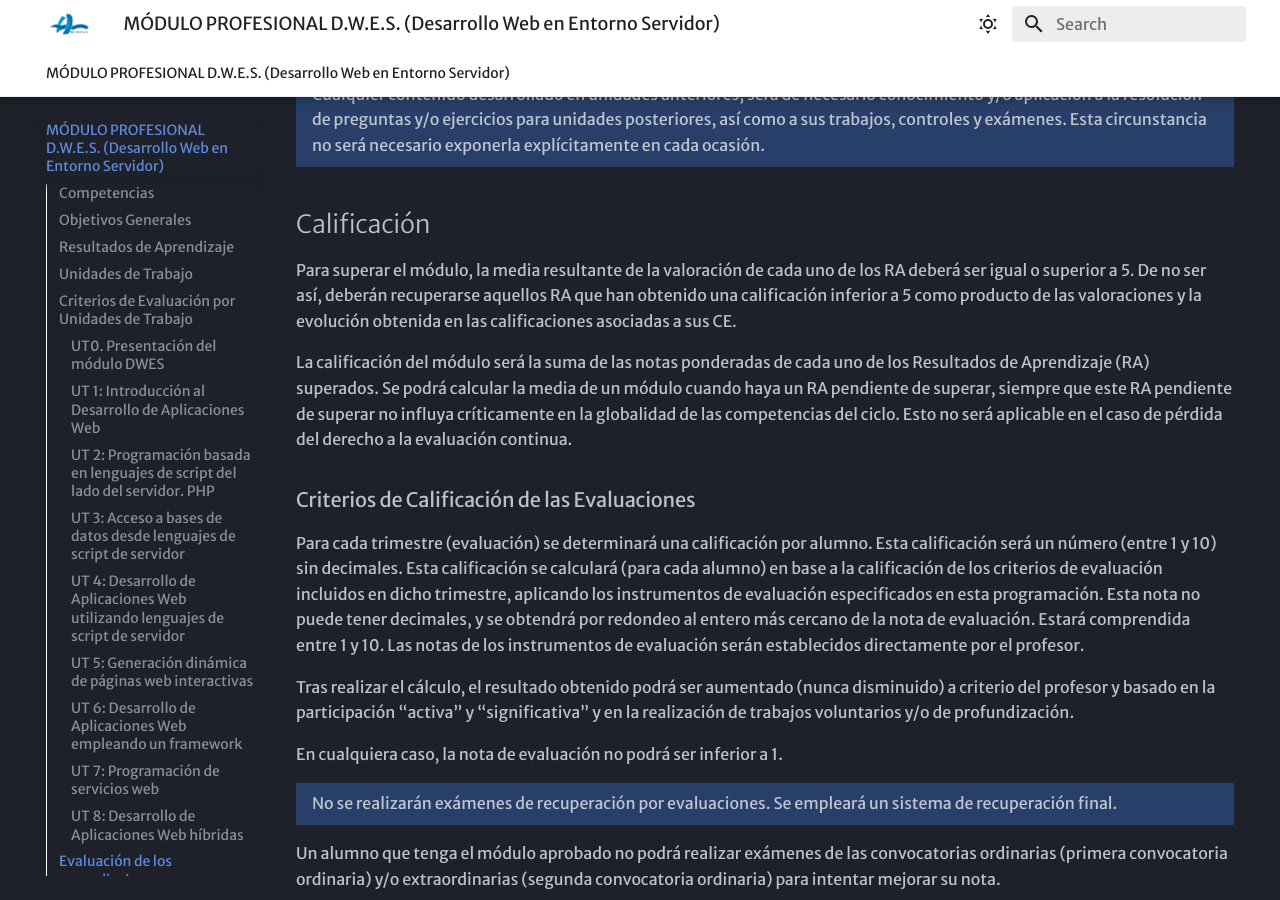
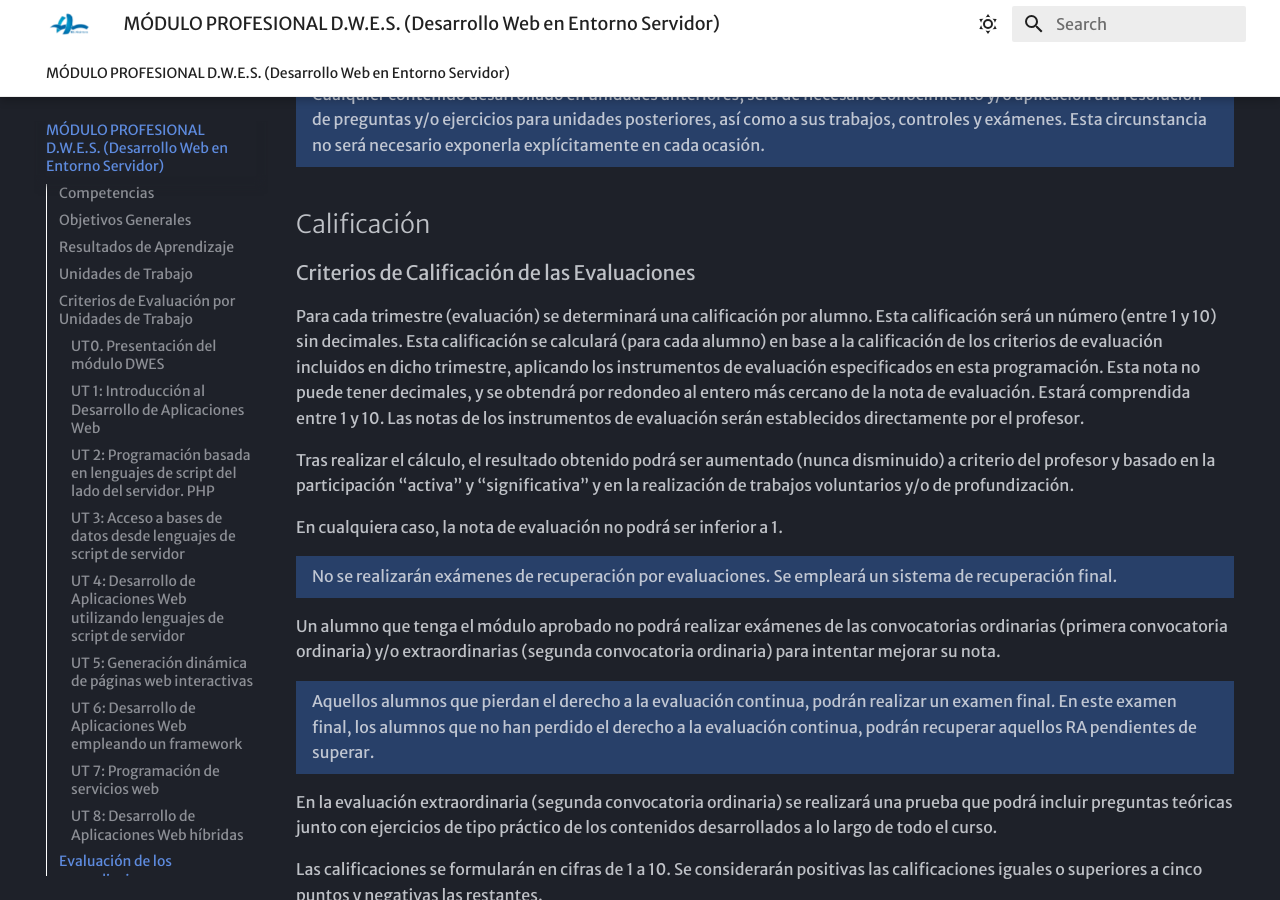
Before and after one commit to DWES-2025-2026/DWES_UT0, an MkDocs documentation site: the page built from docs/index.md, in a window 1280 px wide and 900 px high, scrolled down 8835 px. Built offline with MkDocs 1.6.1 and Material for MkDocs 9.7.7, drawn with Linux system fonts in a browser that asks for light colours; some web fonts are replaced.

Commit message:
Quito calificación RA

```diff
--- a/docs/index.md
+++ b/docs/index.md
@@ -224,10 +224,6 @@ Cualquier contenido desarrollado en unidades anteriores, será de necesario cono
 ==}
 ## Calificación
 
-Para superar el módulo, la media resultante de la valoración de cada uno de los RA deberá ser igual o superior a 5. De no ser así, deberán recuperarse aquellos RA que han obtenido una calificación inferior a 5 como producto de las valoraciones y la evolución obtenida en las calificaciones asociadas a sus CE.
-
-La calificación del módulo será la suma de las notas ponderadas de cada uno de los Resultados de Aprendizaje (RA) superados. Se podrá calcular la media de un módulo cuando haya un RA pendiente de superar, siempre que este RA pendiente de superar no influya críticamente en la globalidad de las competencias del ciclo. Esto no será aplicable en el caso de pérdida del derecho a la evaluación continua.
-
 ### Criterios de Calificación de las Evaluaciones
 
 Para cada trimestre (evaluación) se determinará una calificación por alumno. Esta calificación será un número (entre 1 y 10) sin decimales. Esta calificación se calculará (para cada alumno) en base a la calificación de los criterios de evaluación incluidos en dicho trimestre, aplicando los instrumentos de evaluación especificados en esta programación. Esta nota no puede tener decimales, y se obtendrá por redondeo al entero más cercano de la nota de evaluación. Estará comprendida entre 1 y 10. Las notas de los instrumentos de evaluación serán establecidos directamente por el profesor.
```
